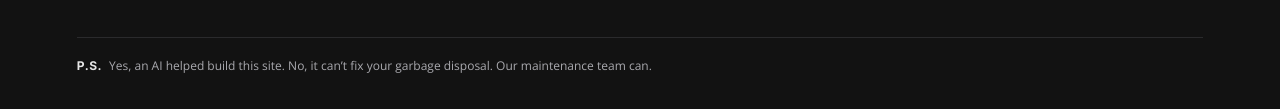
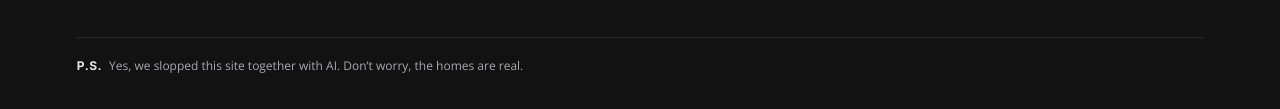
Before and after one commit to dariusking69/orlandorentals, a plain HTML site: page index.html in a window 1280 px wide. Shown: the part 4055-4164 px from the top of the page. Drawn offline with nearby package versions, Linux system fonts and the light colour scheme; no server answers.

Commit message:
Make the AI P.S. about slopping the site together
Alex, 11/25: the garbage-disposal joke wasn't funny; the joke should own
that the site was slopped together with AI. The P.S. now reads "Yes, we
slopped this site together with AI. Don't worry, the homes are real."

Co-Authored-By: Claude Opus 5.5 <noreply@anthropic.com>

```diff
--- a/index.html
+++ b/index.html
@@ -635,7 +635,7 @@ a:focus-visible,button:focus-visible{outline:2px solid var(--red);outline-offset
       </div>
     </div>
   </div>
-  <p class="ps" id="ps"><b>P.S.</b> Yes, an AI helped build this site. No, it can&rsquo;t fix your garbage disposal. Our maintenance team can.</p>
+  <p class="ps" id="ps"><b>P.S.</b> Yes, we slopped this site together with AI. Don&rsquo;t worry, the homes are real.</p>
 </footer>
 
 <script>
```
Also changed, not shown: 1 other file.
